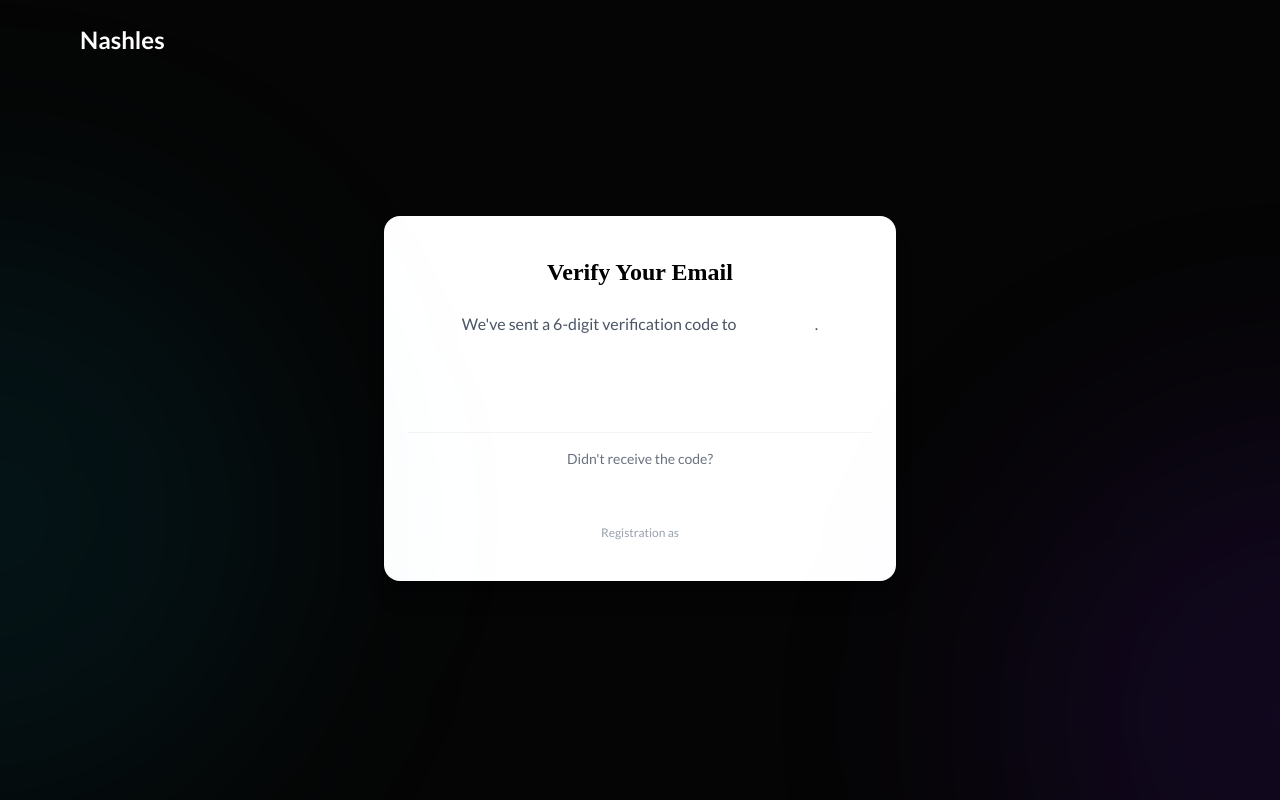
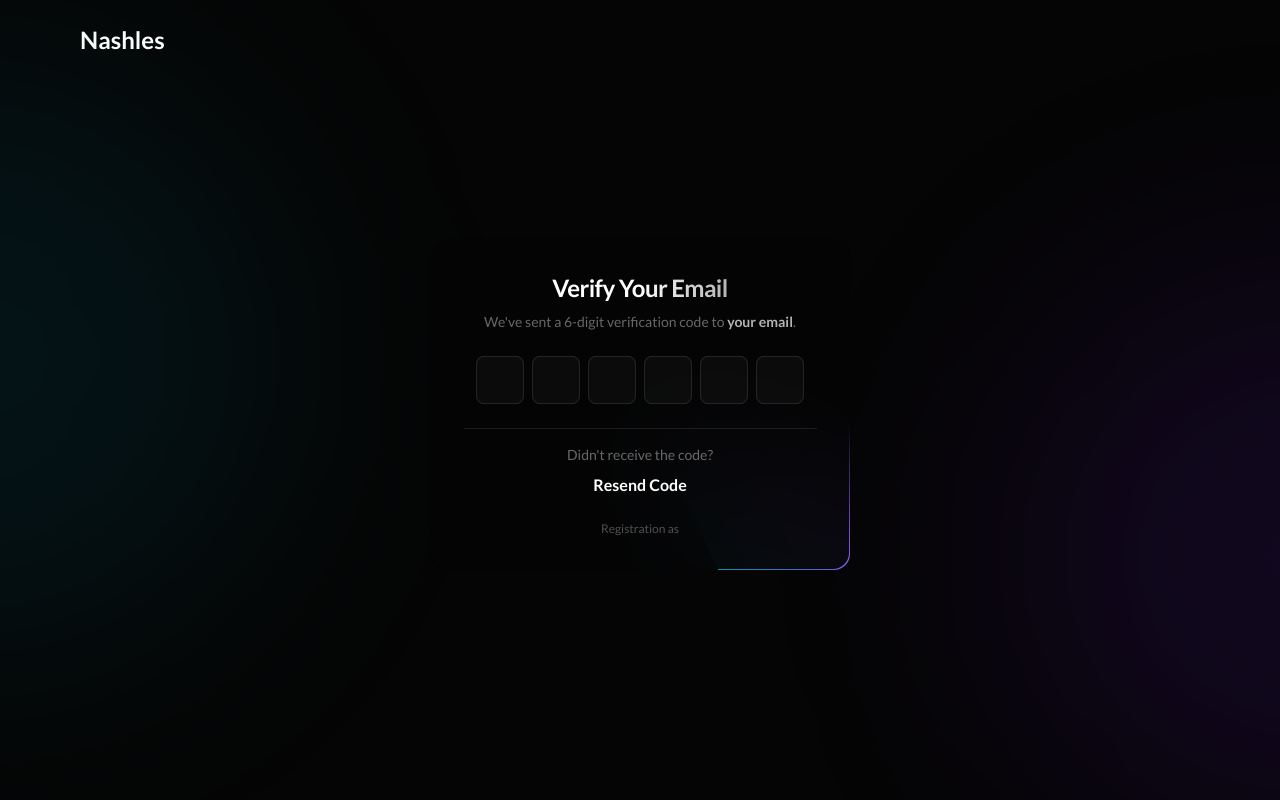
Before and after one commit to nottimmy8/LMS-Nashles, a Next.js app: page /sign-up/verify in a window 1280 px wide. Shown: the top 800 px of the page. Built offline with nearby package versions, Linux system fonts and the light colour scheme; no server answers; a web font is replaced by a local one.

Commit message:
feat: implement OTP verification for sign-up and password reset, utilizing a new OTP input component.

```diff
--- a/app/(auth)/auth/forgot-password/page.tsx
+++ b/app/(auth)/auth/forgot-password/page.tsx
@@ -33,34 +33,97 @@ const ForgotPassword = () => {
   };
 
   return (
-    <div className="max-w-lg mx-auto mt-40 space-y-5">
-      <h1 className="text-center text-2xl font-bold  mb-4">Forgot Password?</h1>
-      <p className="text-center mb-4">
-        Enter your email address and we'll send you a link to reset your
+    <div className="h-screen w-full mx-auto flex flex-col items-center justify-center text-center">
+      <div className="group relative w-full max-w-[420px] rounded-2xl p-[1.5px] overflow-hidden -mt-26">
+        {/* Professional Border Beam Effect */}
+        <div
+          className="absolute inset-0 rounded-2xl pointer-events-none"
+          style={{
+            padding: "1.5px",
+            maskImage:
+              "linear-gradient(#fff 0 0) content-box, linear-gradient(#fff 0 0)",
+            maskComposite: "exclude",
+            WebkitMaskComposite: "destination-out",
+          }}
+        >
+          <motion.div
+            animate={{
+              rotate: [0, 360],
+            }}
+            transition={{
+              duration: 4,
+              repeat: Infinity,
+              ease: "linear",
+            }}
+            className="absolute inset-[-150%] bg-[conic-gradient(from_0deg,transparent_0deg,transparent_300deg,var(--color-violet-glow)_330deg,var(--color-cyan-glow)_360deg)] opacity-100"
+          />
+        </div>
+
+        <form
+          onSubmit={handleSubmit}
+          className="relative z-10 space-y-6 p-8 rounded-2xl bg-[#050505]/95 backdrop-blur-3xl shadow-2xl flex flex-col items-stretch"
+        >
+          {/* Hover Gradient */}
+          <div className="absolute inset-0 bg-gradient-to-br from-white/[0.02] to-transparent opacity-0 group-hover:opacity-100 transition-opacity duration-500 pointer-events-none rounded-2xl" />
+
+          <div className="space-y-2">
+            <h1 className="text-2xl font-bold tracking-tight text-gradient">
+              Forgot Password?
+            </h1>
+            <p className="text-sm text-white/40">
+              Enter your email address and we'll send you a code to reset your
               password.
             </p>
-      <form onSubmit={handleSubmit} className="flex flex-col gap-4">
+          </div>
+
+          <div className="space-y-4 text-left">
+            <div className="space-y-1.5">
+              <label className="text-xs font-medium text-white/40 ml-1 uppercase tracking-wider">
+                Email Address
+              </label>
               <input
                 type="email"
-          placeholder="Email"
+                placeholder="name@example.com"
                 value={email}
                 onChange={(e) => setEmail(e.target.value)}
                 required
-          className="w-full border border-primary p-2 rounded"
+                className="w-full bg-white/[0.03] border border-white/10 p-3 rounded-xl focus:outline-none focus:border-white/30 focus:bg-white/[0.05] transition-all duration-200 placeholder:text-white/20 text-sm"
               />
-        {error && <p className="text-red-500">{error}</p>}
+            </div>
+          </div>
+
+          {error && (
+            <motion.div
+              initial={{ opacity: 0, y: -10 }}
+              animate={{ opacity: 1, y: 0 }}
+              className="bg-red-500/10 border border-red-500/20 p-3 rounded-lg"
+            >
+              <p className="text-red-400 text-xs text-center font-medium">
+                {error}
+              </p>
+            </motion.div>
+          )}
+
           <motion.button
-          whileTap={{ scale: 0.95 }}
+            whileTap={{ scale: 0.98 }}
             disabled={loading}
             type="submit"
-          className="w-full bg-primary text-white py-2 rounded disabled:opacity-50"
+            className="w-full bg-white text-black hover:bg-white/90 py-3 rounded-xl font-bold text-sm tracking-wide shadow-[0_0_20px_rgba(255,255,255,0.1)] hover:shadow-[0_0_25px_rgba(255,255,255,0.2)] transition-all duration-300 disabled:opacity-50 disabled:cursor-not-allowed"
           >
-          {loading ? "Sending..." : "Send Reset Link"}
+            {loading ? "SENDING..." : "SEND RESET CODE"}
           </motion.button>
+
+          <p className="text-xs text-center text-white/40 pt-2">
+            Remember your password?{" "}
+            <Link
+              href="/sign-in"
+              className="text-white hover:underline underline-offset-4 font-medium transition-all"
+            >
+              Back to login
+            </Link>
+          </p>
         </form>
-      <Link href="/sign-in">
-        <p className="text-center "> Back to login</p>
-      </Link>
+      </div>
     </div>
   );
 };
--- a/app/(auth)/auth/verify-otp/otp-input.tsx
+++ b/app/(auth)/auth/verify-otp/otp-input.tsx
@@ -52,9 +52,10 @@ export default function OTPInput({ length = 6, onComplete }: OTPInputProps) {
           onChange={(e) => handleChange(e.target.value, index)}
           onKeyDown={(e) => handleKeyDown(e, index)}
           className={clsx(
-            "w-12 h-12 text-center text-lg font-semibold",
-            "border border-primary rounded-lg",
-            "focus:outline-none focus:border-primary focus:ring-2 focus:ring-primary/20",
+            "w-12 h-12 text-center text-lg font-semibold text-white",
+            "bg-white/[0.03] border border-white/10 rounded-lg",
+            "focus:outline-none focus:border-white/30 focus:bg-white/[0.05] focus:ring-2 focus:ring-white/10",
+            "transition-all duration-200",
           )}
         />
       ))}
--- a/app/(auth)/auth/verify-otp/page.tsx
+++ b/app/(auth)/auth/verify-otp/page.tsx
@@ -10,7 +10,6 @@ const VerifyOTPContent = () => {
   const searchParams = useSearchParams();
   const email = searchParams.get("email");
   const [loading, setLoading] = useState(false);
-  const [success, setSuccess] = useState(false);
   const router = useRouter();
 
   const handleOTPComplete = async (code: string) => {
@@ -20,8 +19,6 @@ const VerifyOTPContent = () => {
     }
     setLoading(true);
     try {
-      // Verify OTP is correct before redirecting
-      // Note: Some flows might return a temp token here, but we'll assume we pass the code
       await api.post("/auth/verify-reset-otp", { email, otp: code });
       router.push(
         `/auth/password-reset?email=${encodeURIComponent(
@@ -46,34 +43,84 @@ const VerifyOTPContent = () => {
     }
   };
 
-  // Removed inline success message as we are redirecting
+  return (
+    <div className="h-screen w-full mx-auto flex flex-col items-center justify-center text-center">
+      <div className="group relative w-full max-w-[420px] rounded-2xl p-[1.5px] overflow-hidden -mt-26">
+        {/* Professional Border Beam Effect */}
+        <div
+          className="absolute inset-0 rounded-2xl pointer-events-none"
+          style={{
+            padding: "1.5px",
+            maskImage:
+              "linear-gradient(#fff 0 0) content-box, linear-gradient(#fff 0 0)",
+            maskComposite: "exclude",
+            WebkitMaskComposite: "destination-out",
+          }}
+        >
+          <motion.div
+            animate={{
+              rotate: [0, 360],
+            }}
+            transition={{
+              duration: 4,
+              repeat: Infinity,
+              ease: "linear",
+            }}
+            className="absolute inset-[-150%] bg-[conic-gradient(from_0deg,transparent_0deg,transparent_300deg,var(--color-violet-glow)_330deg,var(--color-cyan-glow)_360deg)] opacity-100"
+          />
+        </div>
 
-  return (
-    <div className="max-w-lg mx-auto mt-40 space-y-5 ">
-      <h1 className="text-center text-2xl font-bold mb-2">Password Reset</h1>
-      <p className="text-center">
+        <div className="relative z-10 space-y-6 p-8 rounded-2xl bg-[#050505]/95 backdrop-blur-3xl shadow-2xl flex flex-col items-stretch">
+          {/* Hover Gradient */}
+          <div className="absolute inset-0 bg-gradient-to-br from-white/[0.02] to-transparent opacity-0 group-hover:opacity-100 transition-opacity duration-500 pointer-events-none rounded-2xl" />
+
+          <div className="space-y-2">
+            <h1 className="text-2xl font-bold tracking-tight text-gradient">
+              Password Reset
+            </h1>
+            <p className="text-sm text-white/40">
               Enter the verification code sent to{" "}
-        {email ? `to ${email}` : "your email address"}.
+              <span className="font-semibold text-white/70">
+                {email || "your email address"}
+              </span>
+              .
             </p>
+          </div>
+
           <OTPInput length={6} onComplete={handleOTPComplete} />
 
           {loading && (
-        <p className="text-center text-sm text-primary">Verifying...</p>
+            <p className="text-center text-sm text-white/50 animate-pulse">
+              Verifying...
+            </p>
           )}
 
-      <p className="flex justify-center gap-1">
+          <div className="pt-4 border-t border-white/10 text-center">
+            <p className="text-sm text-white/40 mb-2">
               Didn't receive the code?
-        <button onClick={handleResend} className="text-primary hover:underline">
+            </p>
+            <button
+              onClick={handleResend}
+              className="text-white font-semibold hover:underline underline-offset-4 transition-all"
+            >
               Resend Code
             </button>
-      </p>
+          </div>
+        </div>
+      </div>
     </div>
   );
 };
 
 const VerifyOTP = () => {
   return (
-    <Suspense fallback={<div className="text-center mt-40">Loading...</div>}>
+    <Suspense
+      fallback={
+        <div className="text-center mt-40 text-white/50 animate-pulse">
+          Loading...
+        </div>
+      }
+    >
       <VerifyOTPContent />
     </Suspense>
   );
--- a/app/(auth)/sign-up/verify/page.tsx
+++ b/app/(auth)/sign-up/verify/page.tsx
@@ -5,6 +5,7 @@ import { useState, Suspense } from "react";
 import api from "@/services/api";
 import OTPInput from "../../auth/verify-otp/otp-input";
 import Verified from "./verified";
+import { motion } from "framer-motion";
 
 const VerifyRegistrationOTPContent = () => {
   const searchParams = useSearchParams();
@@ -50,54 +51,93 @@ const VerifyRegistrationOTPContent = () => {
   };
 
   return (
-    <div className="max-w-lg mx-auto mt-40 space-y-6 px-6 py-10 bg-white shadow-xl rounded-2xl">
+    <div className="h-screen w-full mx-auto flex flex-col items-center justify-center text-center">
+      <div className="group relative w-full max-w-[420px] rounded-2xl p-[1.5px] overflow-hidden -mt-26">
+        {/* Professional Border Beam Effect */}
+        <div
+          className="absolute inset-0 rounded-2xl pointer-events-none"
+          style={{
+            padding: "1.5px",
+            maskImage:
+              "linear-gradient(#fff 0 0) content-box, linear-gradient(#fff 0 0)",
+            maskComposite: "exclude",
+            WebkitMaskComposite: "destination-out",
+          }}
+        >
+          <motion.div
+            animate={{
+              rotate: [0, 360],
+            }}
+            transition={{
+              duration: 4,
+              repeat: Infinity,
+              ease: "linear",
+            }}
+            className="absolute inset-[-150%] bg-[conic-gradient(from_0deg,transparent_0deg,transparent_300deg,var(--color-violet-glow)_330deg,var(--color-cyan-glow)_360deg)] opacity-100"
+          />
+        </div>
+
+        <div className="relative z-10 space-y-6 p-8 rounded-2xl bg-[#050505]/95 backdrop-blur-3xl shadow-2xl flex flex-col items-stretch">
+          {/* Hover Gradient */}
+          <div className="absolute inset-0 bg-gradient-to-br from-white/[0.02] to-transparent opacity-0 group-hover:opacity-100 transition-opacity duration-500 pointer-events-none rounded-2xl" />
+
           {verified ? (
             <Verified />
           ) : (
             <>
-          <h1 className="text-center text-2xl font-bold text-black font-['Outfit']">
+              <div className="space-y-2">
+                <h1 className="text-2xl font-bold tracking-tight text-gradient">
                   Verify Your Email
                 </h1>
-          <p className="text-center text-gray-600">
+                <p className="text-sm text-white/40">
                   We've sent a 6-digit verification code to{" "}
-            <span className="font-semibold text-primary">
+                  <span className="font-semibold text-white/70">
                     {email || "your email"}
                   </span>
                   .
                 </p>
+              </div>
 
               <OTPInput length={6} onComplete={handleOTPComplete} />
 
               {loading && (
-            <p className="text-center text-sm text-primary animate-pulse">
+                <p className="text-center text-sm text-white/50 animate-pulse">
                   Processing...
                 </p>
               )}
 
               {error && (
-            <p className="text-center text-sm text-red-600 font-medium">
+                <motion.div
+                  initial={{ opacity: 0, y: -10 }}
+                  animate={{ opacity: 1, y: 0 }}
+                  className="bg-red-500/10 border border-red-500/20 p-3 rounded-lg"
+                >
+                  <p className="text-red-400 text-xs text-center font-medium">
                     {error}
                   </p>
+                </motion.div>
               )}
 
-          <div className="pt-4 border-t border-gray-100 text-center">
-            <p className="text-sm text-gray-500 mb-2">
+              <div className="pt-4 border-t border-white/10 text-center">
+                <p className="text-sm text-white/40 mb-2">
                   Didn't receive the code?
                 </p>
                 <button
                   onClick={handleResend}
                   disabled={loading}
-              className="text-primary font-semibold hover:underline disabled:opacity-50 transition-all"
+                  className="text-white font-semibold hover:underline underline-offset-4 disabled:opacity-50 transition-all"
                 >
                   Resend Code
                 </button>
               </div>
 
-          <p className="text-center text-xs text-gray-400">
+              <p className="text-center text-xs text-white/30">
                 Registration as <span className="capitalize">{role}</span>
               </p>
             </>
           )}
+        </div>
+      </div>
     </div>
   );
 };
@@ -106,7 +146,7 @@ export default function VerifyRegistrationOTP() {
   return (
     <Suspense
       fallback={
-        <div className="text-center mt-40 font-['Outfit'] text-primary animate-pulse">
+        <div className="text-center mt-40 text-white/50 animate-pulse">
           Loading verification...
         </div>
       }
--- a/components/radial-chart.tsx
+++ b/components/radial-chart.tsx
@@ -1,5 +1,6 @@
 "use client";
 
+import { motion } from "framer-motion";
 import { RadialBarChart, RadialBar, PolarAngleAxis } from "recharts";
 import { Card, CardContent, CardFooter, CardHeader } from "./ui/card";
 import {
```
Lines whose indentation alone changed are shown as unchanged.
